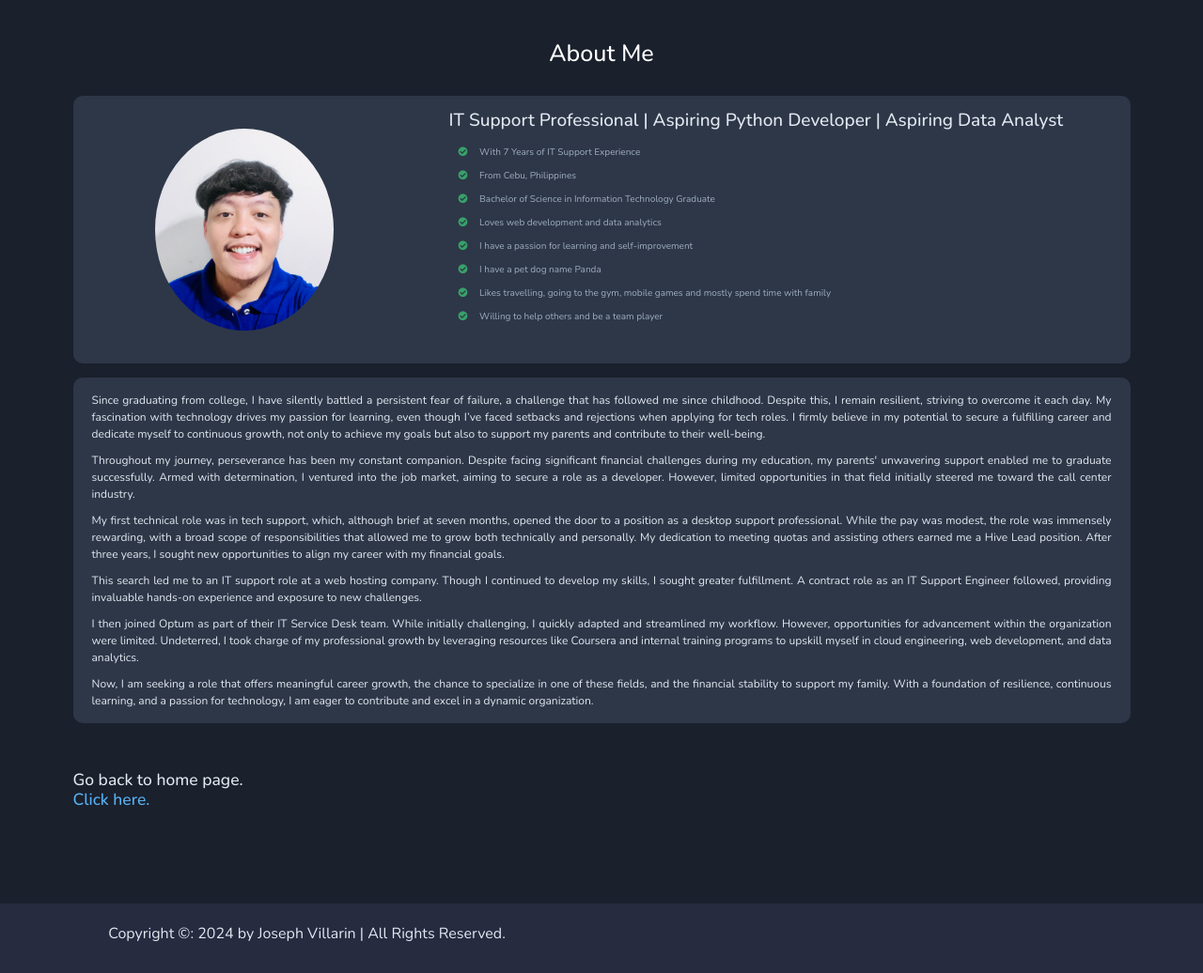
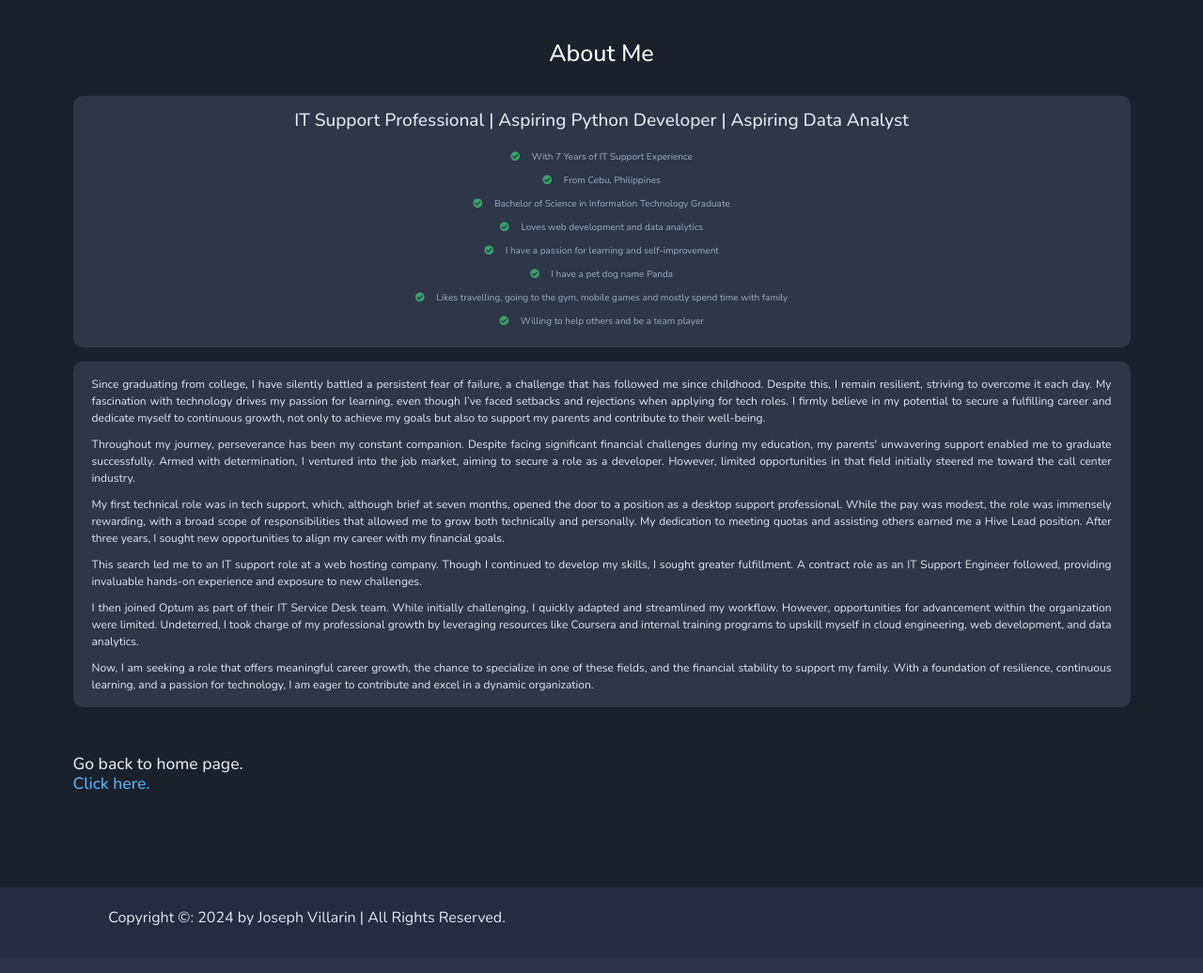
Before and after one commit to joseph0327/portfolio-in-render, a Django app: page /aboutme/ in a window 1280 px wide. Shown: the part 58-1094 px from the top of the page at 94% size. After the commit the page ends 1043 px from the top, so only its background shows below. Run offline with Django 5.2, Linux system fonts and the light colour scheme; data comes from the database, SQL or seed files in the repository; some libraries are stand-ins or nearby versions.

Commit message:
redesign remove picture

```diff
--- a/portfolio/settings.py
+++ b/portfolio/settings.py
@@ -132,8 +132,7 @@ USE_TZ = True
 # Static files (CSS, JavaScript, Images)
 # https://docs.djangoproject.com/en/5.1/howto/static-files/
 
-# STATIC_URL = '/static/'
-# STATIC_ROOT = BASE_DIR /'static'
+
 
 STATIC_URL = '/static/'
 STATIC_ROOT = BASE_DIR / 'staticfiles'
--- a/templates/aboutme.html
+++ b/templates/aboutme.html
@@ -2,37 +2,31 @@
 {%block content%}
 {%load static%}
 
- <head>
-
-  <title>
-   About Me
-  </title>
+<title>About Me</title>
+<link href="https://cdn.jsdelivr.net/npm/bootstrap@5.3.2/dist/css/bootstrap.min.css" rel="stylesheet" integrity="sha384-T3c6CoIi6uLrA9TneNEoa7RxnatzjcDSCmG1MXxSR1GAsXEV/Dwwykc2MPK8M2HN" crossorigin="anonymous">
 <link href="https://cdnjs.cloudflare.com/ajax/libs/font-awesome/5.15.3/css/all.min.css" rel="stylesheet"/>
-  <link href="https://fonts.googleapis.com/css2?family=Roboto:wght@400;500;700&amp;display=swap" rel="stylesheet"/>
-  <link href="{% static 'css/bootstrap.css' %}" rel="stylesheet" type="text/css"/>
+<link href="https://fonts.googleapis.com/css2?family=Roboto:wght@400;500;700&display=swap" rel="stylesheet"/>
 <style>
     body {
         font-family: 'Roboto', sans-serif;
         background-color: #1a202c;
         color: #e2e8f0;
         margin-top: 10rem;
-
     }
-        h3 a{
-            text-decoration:none;
-            color:#59b2f4;
-
+    h3 a {
+        text-decoration: none;
+        color: #59b2f4;
     }
-        h3{
+    h3 {
         margin-bottom: 4rem;
     }
-        .card-title1{
-            font-size:1.9rem;
+    .card-title1 {
+        font-size: 1.9rem;
     }
     .card {
         background-color: #2d3748;
         border: none;
-            border-radius:10px;
+        border-radius: 10px;
         margin-bottom: 5rem;
         padding: 1.5rem 0;
     }
@@ -41,8 +35,20 @@
         padding: 0 2rem;
 
     }
-        .card-text{
-            font-size:1.2rem;
+
+    .card-bodytop {
+        color: #e2e8f0;
+        padding: 0 rem;
+        text-align: center; /* Centers text horizontally */
+        display: flex; /* Makes the container a flexbox */
+        justify-content: center; /* Centers content horizontally */
+        align-items: left; /* Centers content vertically */
+        flex-direction: column;
+        height: 100%;
+
+    }
+    .card-text {
+        font-size: 1.2rem;
         text-align: justify;
     }
     .list-group-item {
@@ -54,78 +60,47 @@
         color: #38a169; /* Green color for check mark */
         margin-right: 10px;
     }
-        .profile-img {
-            border: 5px solid #2d3748;
-        }
 </style>
 </head>
 <body>
 <div class="container mt-5">
-   <h1 class="text-center text-white mb-5">
-    About Me
-   </h1>
+    <h1 class="text-center text-white mb-5">About Me</h1>
     <div class="card mb-4">
         <div class="row no-gutters">
-     <div class="col-md-4 d-flex align-items-center justify-content-center p-4">
-        <img
-        alt=""
-        class="rounded-circle img-fluid profile-img"
-        height="200"
-        src="{% static 'images/mypicaboutme2.jpg' %}"
-        width="200"
-        />
-
-     </div>
-     <div class="col-md-8">
-      <div class="card-body">
-       <h5 class="card-title1">
-        IT Support Professional | Aspiring Python Developer | Aspiring Data Analyst
-       </h5>
+            <div class="col-md-12">
+                <div class="card-bodytop">
+                    <h5 class="card-title1">IT Support Professional | Aspiring Python Developer | Aspiring Data Analyst</h5>
                     <ul class="list-group list-group-flush mt-3">
                         <li class="list-group-item">
-            <i class="fas fa-check-circle">
-            </i>
+                            <i class="fas fa-check-circle"></i>
                             With 7 Years of IT Support Experience
                         </li>
                         <li class="list-group-item">
-            <i class="fas fa-check-circle">
-            </i>
+                            <i class="fas fa-check-circle"></i>
                             From Cebu, Philippines
                         </li>
+                        <li class="list-group-item">
+                            <i class="fas fa-check-circle"></i>
+                            Bachelor of Science in Information Technology Graduate
                         </li>
                         <li class="list-group-item">
-            <i class="fas fa-check-circle">
-            </i>
-            Bachelor of Science in Information Technology Graduate
-        </li>
+                            <i class="fas fa-check-circle"></i>
+                            Loves web development and data analytics
                         </li>
                         <li class="list-group-item">
-            <i class="fas fa-check-circle">
-            </i>
-             Loves web development and data analytics
-        </li>
+                            <i class="fas fa-check-circle"></i>
+                            I have a passion for learning and self-improvement
                         </li>
                         <li class="list-group-item">
-            <i class="fas fa-check-circle">
-            </i>
-             I have a passion for learning and self-improvement
-        </li>
+                            <i class="fas fa-check-circle"></i>
+                            I have a pet dog name Panda
                         </li>
                         <li class="list-group-item">
-            <i class="fas fa-check-circle">
-            </i>
-             I have a pet dog name Panda
-        </li>
+                            <i class="fas fa-check-circle"></i>
+                            Likes travelling, going to the gym, mobile games and mostly spend time with family
                         </li>
                         <li class="list-group-item">
-            <i class="fas fa-check-circle">
-            </i>
-             Likes travelling, going to the gym, mobile games and mostly spend time with family
-        </li>
-        </li>
-            <li class="list-group-item">
-            <i class="fas fa-check-circle">
-            </i>
+                            <i class="fas fa-check-circle"></i>
                             Willing to help others and be a team player
                         </li>
                     </ul>
@@ -154,18 +129,12 @@
                 Now, I am seeking a role that offers meaningful career growth, the chance to specialize in one of these fields, and the financial stability to support my family. With a foundation of resilience, continuous learning, and a passion for technology, I am eager to contribute and excel in a dynamic organization.
             </p>
         </div>
-
     </div>
     <h3>Go back to home page.<a href='{% url 'home' %}'><p>Click here. </p></a></h3>
-
 </div>
-  <script src="https://code.jquery.com/jquery-3.5.1.slim.min.js">
-  </script>
-  <script src="https://cdn.jsdelivr.net/npm/@popperjs/core@2.5.4/dist/umd/popper.min.js">
-  </script>
-  <script src="https://stackpath.bootstrapcdn.com/bootstrap/4.5.2/js/bootstrap.min.js">
-  </script>
-
+<script src="https://code.jquery.com/jquery-3.5.1.slim.min.js"></script>
+<script src="https://cdn.jsdelivr.net/npm/@popperjs/core@2.5.4/dist/umd/popper.min.js"></script>
+<script src="https://stackpath.bootstrapcdn.com/bootstrap/4.5.2/js/bootstrap.min.js"></script>
 </body>
 
 
```
Lines whose indentation alone changed are shown as unchanged.
